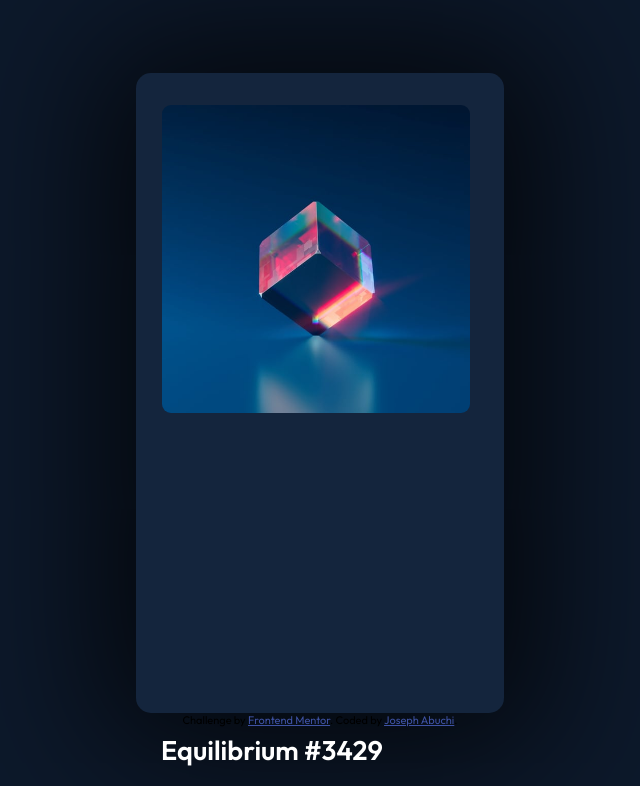
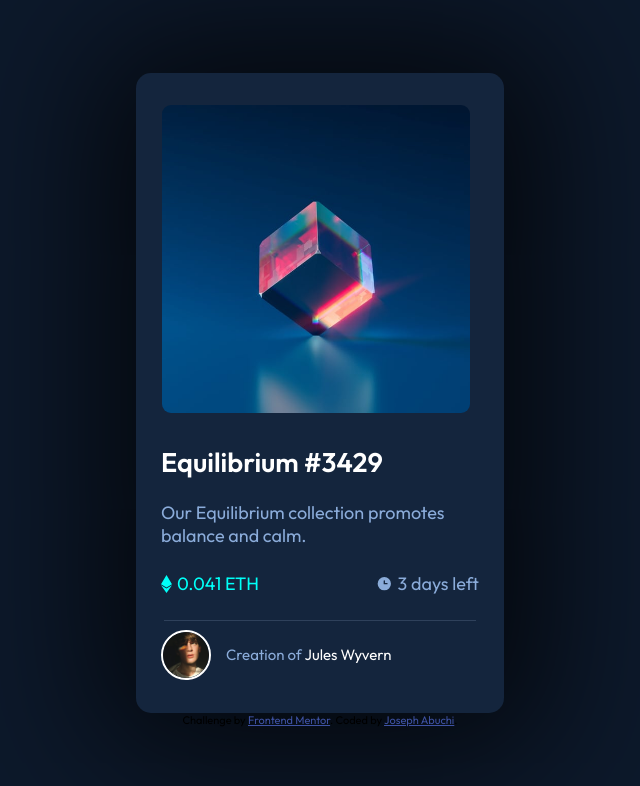
Before and after one commit to JosephAbuchi/nft-preview-card-component, a plain HTML site: page index.html in a window 1280 px wide. Shown: the top 786 px of the page, without its empty margins (320-960 px from the left). Drawn offline with Linux system fonts and the light colour scheme.

Commit message:
Update index.html

```diff
--- a/index.html
+++ b/index.html
@@ -27,8 +27,8 @@
         </div>
       </div>
 
+      <div class="Equilibrium-box">
         <h2>Equilibrium #3429</h2>
-
         <p>Our Equilibrium collection promotes balance and calm.</p>
         <div class="eth-container">
           <div class="ETH"><img src="images/icon-ethereum.svg" alt="">0.041 ETH</div>
@@ -39,6 +39,7 @@
           <img class="" src="images/image-avatar.png" alt="">
           <p> Creation of <span>Jules Wyvern</span></p>
         </footer>
+      </div>
 
     </div>
     <div class="attribution">
@@ -48,15 +49,4 @@
 </body>
 </main>
 
-
-
-
-
-
-
-
-
-
-
-
 </html>
```
Lines whose indentation alone changed are shown as unchanged.
